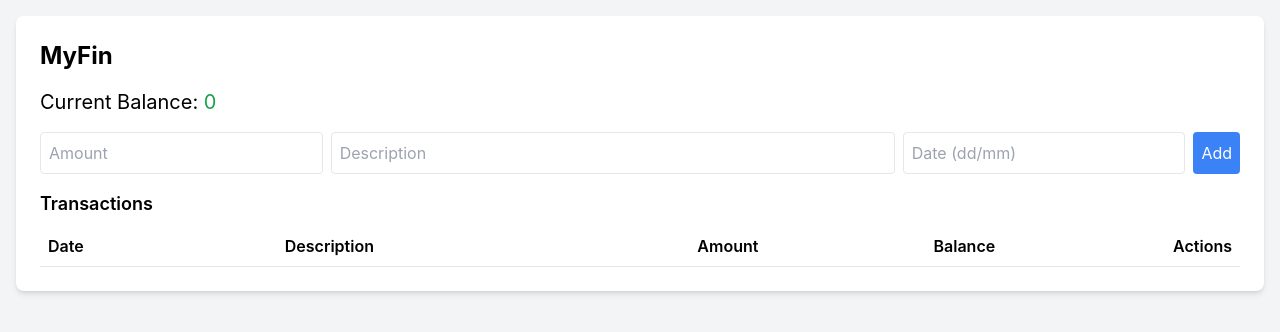
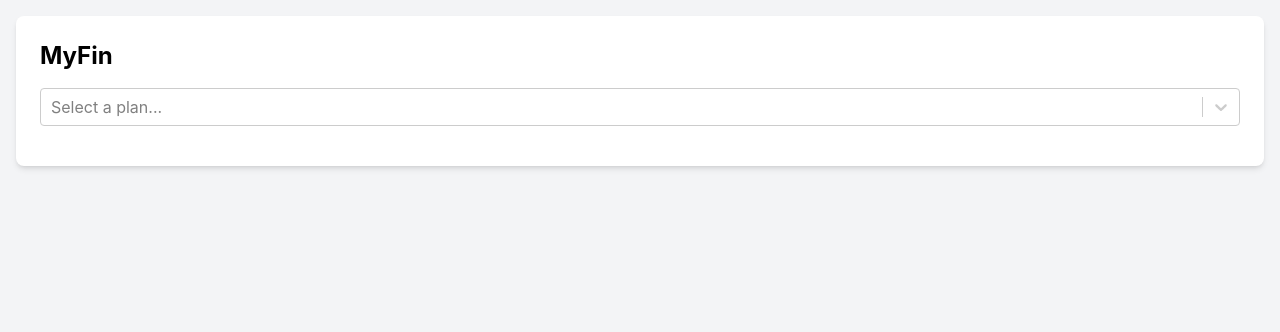
Before and after one commit to dmitry-sher/myfin, a React (Create React App) app: page / in a window 1280 px wide. Shown: the top 332 px of the page. Built offline with nearby package versions, Linux system fonts and the light colour scheme.

Commit message:
added support for plans

```diff
--- a/package.json
+++ b/package.json
@@ -13,6 +13,7 @@
     "react": "^18.3.1",
     "react-dom": "^18.3.1",
     "react-scripts": "5.0.1",
+    "react-select": "^5.8.0",
     "typescript": "^5.6.2",
     "uuid": "^10.0.0",
     "web-vitals": "^2.1.4"
--- a/src/App.tsx
+++ b/src/App.tsx
@@ -2,66 +2,140 @@
 import { v4 as uuidv4 } from "uuid";
 import TransactionForm from "./components/TransactionForm";
 import TransactionList from "./components/TransactionList";
-import { Transaction } from "./types/transaction";
+import PlanSelector from "./components/PlanSelector";
+import { Plan, Transaction } from "./types/entities";
 
 function App() {
-  const loadTransactions = (): Transaction[] => {
-    const storedTransactions = localStorage.getItem("transactions");
-    return storedTransactions ? JSON.parse(storedTransactions) : [];
+  // Load plans from localStorage
+  const loadPlans = (): Plan[] => {
+    const storedPlans = localStorage.getItem("plans");
+    return storedPlans ? JSON.parse(storedPlans) : [];
   };
 
-  const [transactions, setTransactions] =
-    useState<Transaction[]>(loadTransactions);
+  // State to hold the list of plans and selected plan
+  const [plans, setPlans] = useState<Plan[]>(loadPlans);
+  const [selectedPlanId, setSelectedPlanId] = useState<string | null>(null);
 
+  // Save plans to localStorage whenever they change
   useEffect(() => {
-    localStorage.setItem("transactions", JSON.stringify(transactions));
-  }, [transactions]);
+    localStorage.setItem("plans", JSON.stringify(plans));
+  }, [plans]);
 
-  const balance = transactions.reduce(
-    (acc, transaction) => acc + transaction.amount,
-    0
-  );
-
-  const addTransaction = (transaction: Omit<Transaction, "id">) => {
-    setTransactions((prev) => [{ ...transaction, id: uuidv4() }, ...prev]);
-  };
-
-  const updateTransaction = (updatedTransaction: Transaction) => {
-    setTransactions((prev) =>
-      prev.map((transaction) =>
-        transaction.id === updatedTransaction.id
-          ? updatedTransaction
-          : transaction
+  // Add a new transaction to a specified plan
+  const addTransaction = (
+    planId: string,
+    transaction: Omit<Transaction, "id">
+  ) => {
+    setPlans((prevPlans) =>
+      prevPlans.map((plan) =>
+        plan.id === planId
+          ? {
+              ...plan,
+              transactions: [
+                { ...transaction, id: uuidv4() },
+                ...plan.transactions,
+              ],
+            }
+          : plan
       )
     );
   };
 
-  const deleteTransaction = (id: string) => {
-    if (!window.confirm("Are you sure?")) return;
-    setTransactions((prev) =>
-      prev.filter((transaction) => transaction.id !== id)
+  // Update an existing transaction in a specified plan
+  const updateTransaction = (
+    planId: string,
+    updatedTransaction: Transaction
+  ) => {
+    setPlans((prevPlans) =>
+      prevPlans.map((plan) =>
+        plan.id === planId
+          ? {
+              ...plan,
+              transactions: plan.transactions.map((transaction) =>
+                transaction.id === updatedTransaction.id
+                  ? updatedTransaction
+                  : transaction
+              ),
+            }
+          : plan
+      )
     );
   };
+
+  // Delete a transaction from a specified plan
+  const deleteTransaction = (planId: string, id: string) => {
+    if (!window.confirm("Are you sure?")) return;
+    setPlans((prevPlans) =>
+      prevPlans.map((plan) =>
+        plan.id === planId
+          ? {
+              ...plan,
+              transactions: plan.transactions.filter(
+                (transaction) => transaction.id !== id
+              ),
+            }
+          : plan
+      )
+    );
+  };
+
+  // Add a new plan
+  const addPlan = (planName: string) => {
+    if (plans.some((plan) => plan.name === planName)) {
+      alert("Plan with this name already exists.");
+      return;
+    }
+    setPlans([...plans, { id: uuidv4(), name: planName, transactions: [] }]);
+  };
+
+  // Get the currently selected plan
+  const selectedPlan = plans.find((plan) => plan.id === selectedPlanId);
 
   return (
     <div className="min-h-screen bg-gray-100 p-4">
       <div className="mx-auto bg-white shadow-md rounded-lg p-6">
         <h1 className="text-2xl font-bold mb-4">MyFin</h1>
-        <h2 className="text-xl mb-4">
-          Current Balance:{" "}
-          <span className={balance >= 0 ? "text-green-600" : "text-red-600"}>
-            {balance}
-          </span>
-        </h2>
 
-        <TransactionForm onAddTransaction={addTransaction} />
+        {/* Plan Selector */}
+        <PlanSelector
+          plans={plans}
+          selectedPlanId={selectedPlanId}
+          onSelectPlan={setSelectedPlanId}
+        />
 
-        <h3 className="text-lg font-semibold mb-2">Transactions</h3>
-        <TransactionList
-          transactions={transactions}
-          onUpdateTransaction={updateTransaction}
-          onDeleteTransaction={deleteTransaction}
-        />
+        {selectedPlan && (
+          <div>
+            <h2 className="text-xl mb-4">
+              Plan: {selectedPlan.name}
+              <span className="text-green-600 ml-2">
+                (Balance:{" "}
+                {selectedPlan.transactions.reduce(
+                  (acc, t) => acc + t.amount,
+                  0
+                )}
+                )
+              </span>
+            </h2>
+
+            {/* Add Transaction Form */}
+            <TransactionForm
+              onAddTransaction={(transaction) =>
+                addTransaction(selectedPlan.id, transaction)
+              }
+            />
+
+            {/* Transactions List */}
+            <TransactionList
+              transactions={selectedPlan.transactions}
+              onUpdateTransaction={(transaction) =>
+                updateTransaction(selectedPlan.id, transaction)
+              }
+              onDeleteTransaction={(id) =>
+                deleteTransaction(selectedPlan.id, id)
+              }
+            />
+          </div>
+        )}
       </div>
     </div>
   );
--- /dev/null
+++ b/src/components/PlanSelector.tsx
@@ -0,0 +1,49 @@
+import React, { FC, useEffect } from "react";
+import Select from "react-select";
+import { Plan } from "../types/entities";
+
+// Define the props for PlanSelector
+interface PlanSelectorProps {
+  plans: Plan[];
+  selectedPlanId: string | null;
+  onSelectPlan: (planId: string) => void;
+}
+
+export const PlanSelector: FC<PlanSelectorProps> = ({
+  plans,
+  selectedPlanId,
+  onSelectPlan,
+}) => {
+  // Create options for react-select
+  const options = plans.map((plan) => ({
+    value: plan.id,
+    label: plan.name,
+  }));
+
+  // Find the currently selected plan
+  const selectedOption =
+    options.find((option) => option.value === selectedPlanId) || null;
+
+  // Handle selection change
+  const handleChange = (selectedOption: any) => {
+    onSelectPlan(selectedOption ? selectedOption.value : null);
+  };
+
+  useEffect(() => {
+    if (plans && plans.length === 1) onSelectPlan(plans[0].id);
+  }, plans);
+
+  return (
+    <div className="mb-4">
+      <Select
+        options={options}
+        value={selectedOption}
+        onChange={handleChange}
+        placeholder="Select a plan..."
+        isClearable
+      />
+    </div>
+  );
+};
+
+export default PlanSelector;
--- a/src/components/TransactionEditForm.tsx
+++ b/src/components/TransactionEditForm.tsx
@@ -1,5 +1,5 @@
 import React, { useState, ChangeEvent, FC } from "react";
-import { Transaction } from "../types/transaction";
+import { Transaction } from "../types/entities";
 
 interface TransactionEditFormProps {
   transaction: Transaction;
--- a/src/components/TransactionItem.tsx
+++ b/src/components/TransactionItem.tsx
@@ -1,6 +1,6 @@
 import React, { useState, FC } from "react";
 import TransactionEditForm from "./TransactionEditForm";
-import { Transaction } from "../types/transaction";
+import { Transaction } from "../types/entities";
 
 interface TransactionItemProps {
   transaction: Transaction;
--- a/src/components/TransactionList.tsx
+++ b/src/components/TransactionList.tsx
@@ -1,6 +1,6 @@
 import React, { FC } from "react";
 import TransactionItem from "./TransactionItem";
-import { Transaction } from "../types/transaction";
+import { Transaction } from "../types/entities";
 
 interface TransactionListProps {
   transactions: Transaction[];
--- /dev/null
+++ b/src/types/entities.ts
@@ -0,0 +1,14 @@
+// Define the type for a Transaction
+export interface Transaction {
+  id: string;
+  amount: number;
+  description: string;
+  date: string;
+}
+
+// Define the type for a Plan
+export interface Plan {
+  id: string;
+  name: string;
+  transactions: Transaction[];
+}
--- a/src/types/transaction.ts
+++ /dev/null
@@ -1,6 +0,0 @@
-export type Transaction = {
-  id: string;
-  amount: number;
-  description: string;
-  date: string;
-};
```
Also changed, not shown: 2 other files (tests, documents, lock files or other folders).
